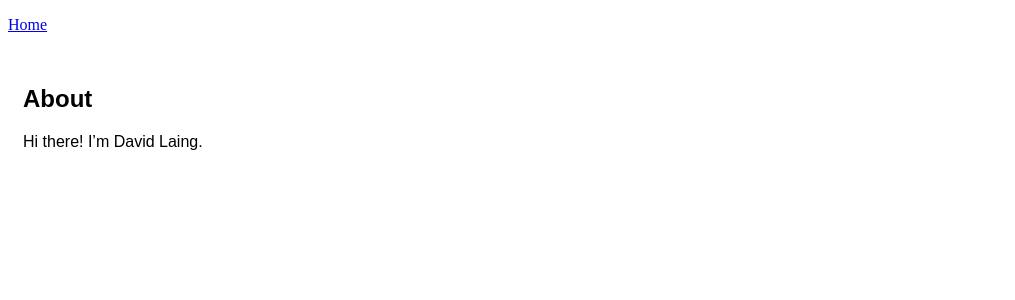
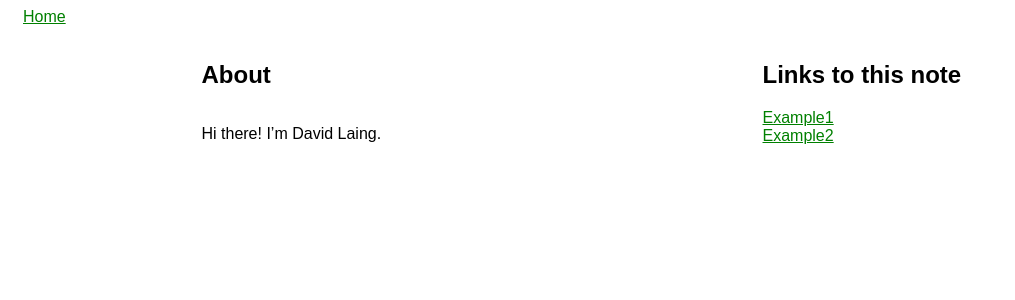
Before and after one commit to davidklaing/davidklaing.github.io, a Jekyll site: the page built from about.md, in a window 1280 px wide. Shown: the top 300 px of the page, without its empty margins (0-1015 px from the left). Built offline with Jekyll 4.4.1, drawn with Linux system fonts in a browser that asks for light colours.

Commit message:
more work on note site

```diff
--- a/_includes/header.html
+++ b/_includes/header.html
@@ -1,3 +1,3 @@
 <div class="site-header">
-    <p><a href="/">Home</a></p>
+    <a href="/">Home</a>
 </div>
--- a/_layouts/default.html
+++ b/_layouts/default.html
@@ -3,9 +3,7 @@
     {% include head.html %}
     <body>
         <div class="container">
-            <div class="site-header">
-                {% include header.html %}
-            </div>
+            {% include header.html %}
             <div class="content">
                 {{ content }}
             </div>
--- a/_layouts/page.html
+++ b/_layouts/page.html
@@ -2,14 +2,16 @@
 layout: default
 ---
 <article class="page">
-    <div class="col-6 col-s-9">
+    <div class="container">
+        <div class="col-5 col-s-9 article-content">
             <h1>{{ page.title }}</h1>
             {{ content }}
         </div>
-    <div class="col-3 col-s-3">
+        <div class="col-3 col-s-9 article-backlinks">
             {% if page.backlinks %}
             <h1>Links to this note</h1>
             {{ page.backlinks }}
             {% endif %}
         </div>
+    </div>
 </article>
--- a/about.md
+++ b/about.md
@@ -2,6 +2,7 @@
 layout: page
 title: About
 permalink: /about/
+backlinks: <a href="/example1/">Example1</a><a href="/example2/">Example2</a>
 ---
 
 Hi there! I'm David Laing.
--- a/css/styles.css
+++ b/css/styles.css
@@ -1,20 +1,28 @@
-article {
+div {
     font-family: Arial, Helvetica, sans-serif;
 }
 
-.site-header {}
+.container {
+    text-align: center;
+}
+
+.site-header {
+    float: top;
+    padding-left: 15px;
+    text-align: left;
+}
 
 .article-backlinks {
     text-align: left;
 }
 
-.article-content a {
-    color:blue;
+.container a {
+    color:green;
     text-decoration: underline;
 }
 
-.article-content a:hover {
-    color:blueviolet;
+.container a:hover {
+    color:greenyellow;
     text-decoration: underline;
 }
 
@@ -26,8 +34,10 @@ article {
 /* For mobile phones: */
 [class*="col-"] {
     width: 100%;
-    float: left;
     padding: 15px;
+    margin-top: 0;
+    display: inline-grid;
+    text-align: left;
 }
 
 @media only screen and (min-width: 600px) {
```
Also changed, not shown: pages/example.md (deleted, +0 -16 lines), pages/example1.md (added, +10 -0 lines), pages/example2.md (added, +12 -0 lines), 6 other files. Lines whose indentation alone changed are shown as unchanged.
